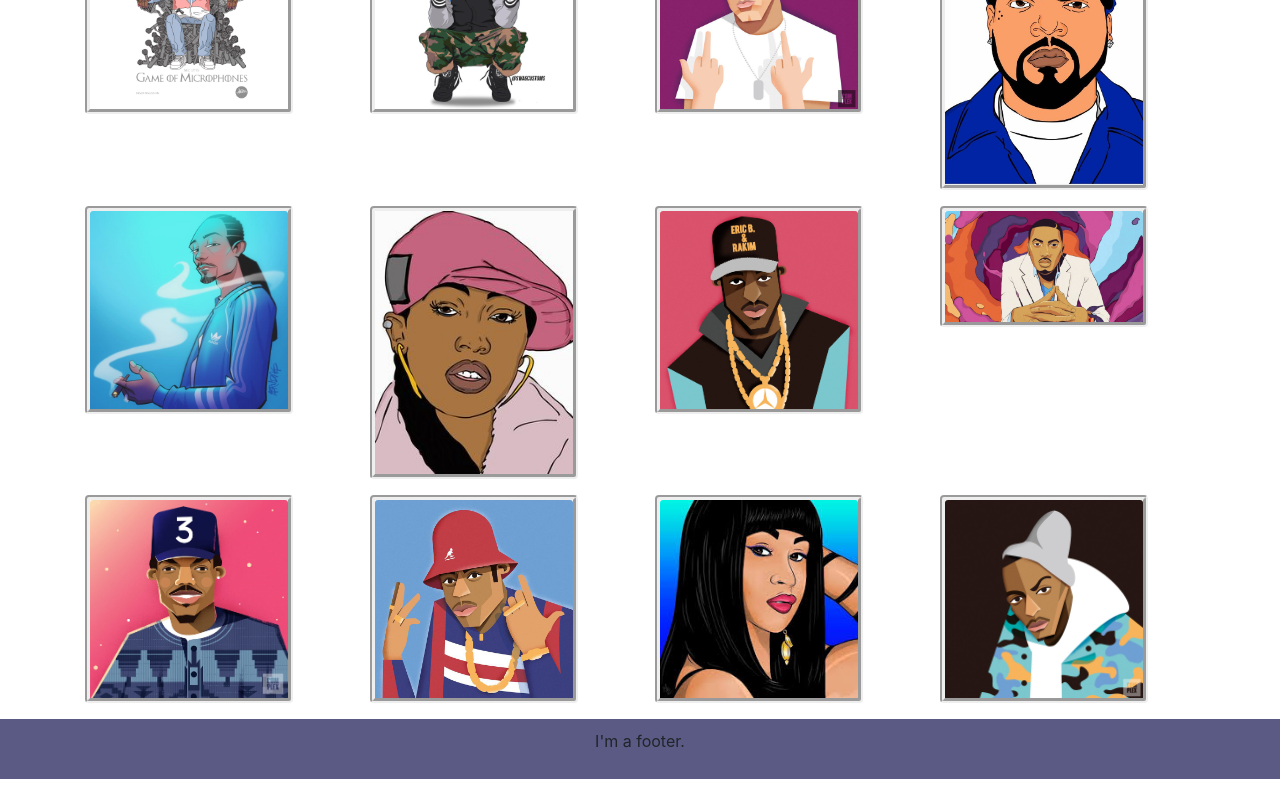
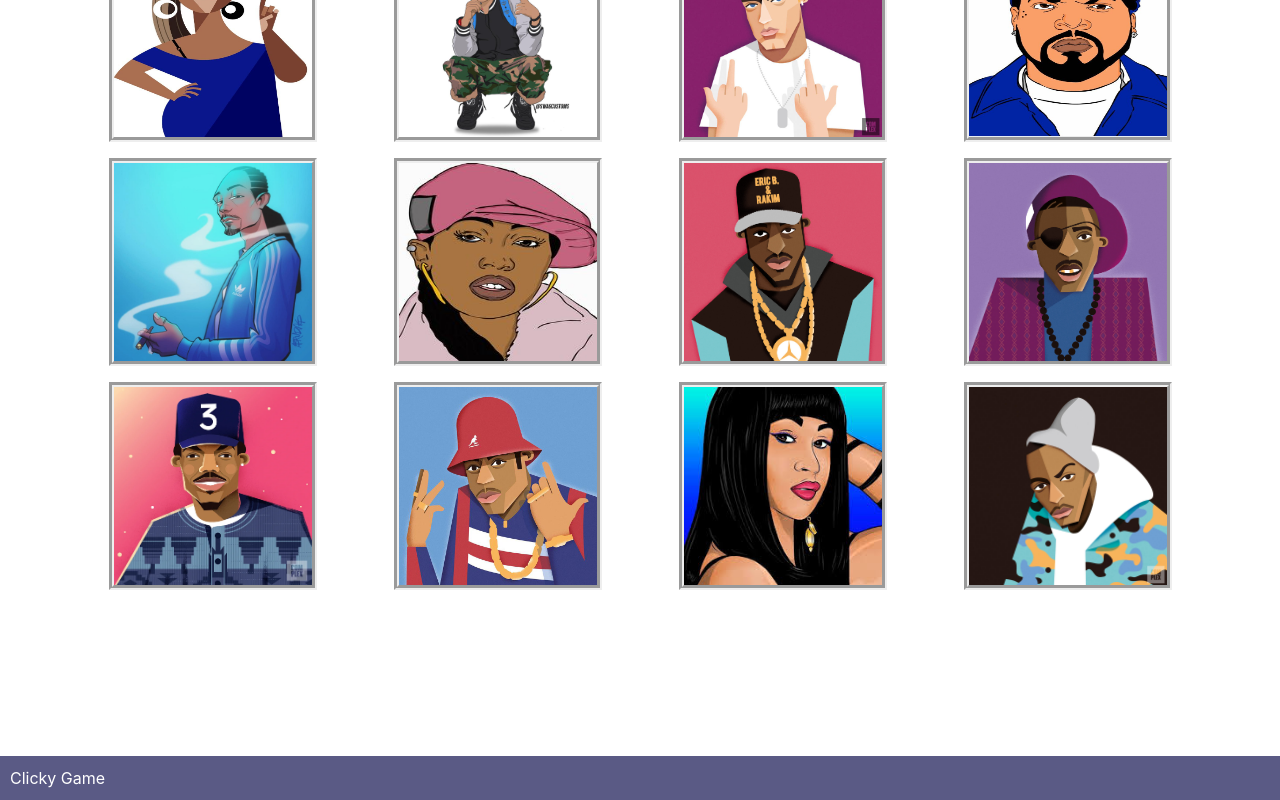
Before and after one commit to avscott562/clickapp, a React (Create React App) app: page / in a window 1280 px wide. Shown: the part 622-1422 px from the top of the page. Before the commit the page ends 1401 px from the top, so only its background shows below. Built offline with nearby package versions, Linux system fonts and the light colour scheme; the HTML template or start-up script is replaced by a standard one.

Commit message:
updated images

```diff
--- a/src/components/Card.js
+++ b/src/components/Card.js
@@ -4,8 +4,8 @@ import "../styles/card.css";
 function Card(props) {
     return (
         <div className="col-3">
-            <div className="card mb-3">
-                <img className="card-img-top" src={props.src} data-id={props.id} alt={props.alt} isClicked={props.isClicked}></img>
+            <div className="tile mb-3">
+                <img className="tile-image" src={props.src} data-id={props.id} alt={props.alt} isClicked={props.isClicked}></img>
             </div>
         </div>
     );
--- a/src/components/Footer.js
+++ b/src/components/Footer.js
@@ -4,7 +4,7 @@ import "../styles/footer.css";
 function Footer() {
     return (
         <div className="footer sticky-bottom">
-            <p>I'm a footer.</p>
+            <div className="text-left">Clicky Game</div>
         </div>
     );
   }
--- a/src/components/Main.js
+++ b/src/components/Main.js
@@ -7,7 +7,7 @@ import "../styles/main.css";
 function Main() {
     return (
         <div className="container">
-            <div className="card-deck">
+            <div className="tile-deck">
 
             </div>
             <div className="row row-cols-3">
--- a/src/images.json
+++ b/src/images.json
@@ -1,8 +1,8 @@
 [
     {
         "id": 1,
-        "src": "/images/lyte.jpg",
-        "alt": "MC Lyte",
+        "src": "/images/latifah.jpg",
+        "alt": "Queen Latifah",
         "isClicked": false
     },
     {
@@ -43,8 +43,8 @@
     },
     {
         "id": 8,
-        "src": "/images/nas.jpg",
-        "alt": "Nas",
+        "src": "/images/slick.jpeg",
+        "alt": "Slick Rick",
         "isClicked": false
     },
     {
--- a/src/styles/card.css
+++ b/src/styles/card.css
@@ -1,8 +1,9 @@
-.card {
+.tile-image {
     width: 13rem;
+    height: 13rem;
     border: 5px groove;
 }
 
-.card:hover {
+.tile-image:hover {
     box-shadow: 10px 10px 22px grey;
 }
--- a/src/styles/footer.css
+++ b/src/styles/footer.css
@@ -1,4 +1,6 @@
 .footer {
     background: rgb(90, 90, 133);
     padding: 10px;
+    color: white;
+    margin-top: 150px;
 }
--- a/src/styles/main.css
+++ b/src/styles/main.css
@@ -0,0 +1,3 @@
+.container {
+    margin-top: 60px;
+}
```
